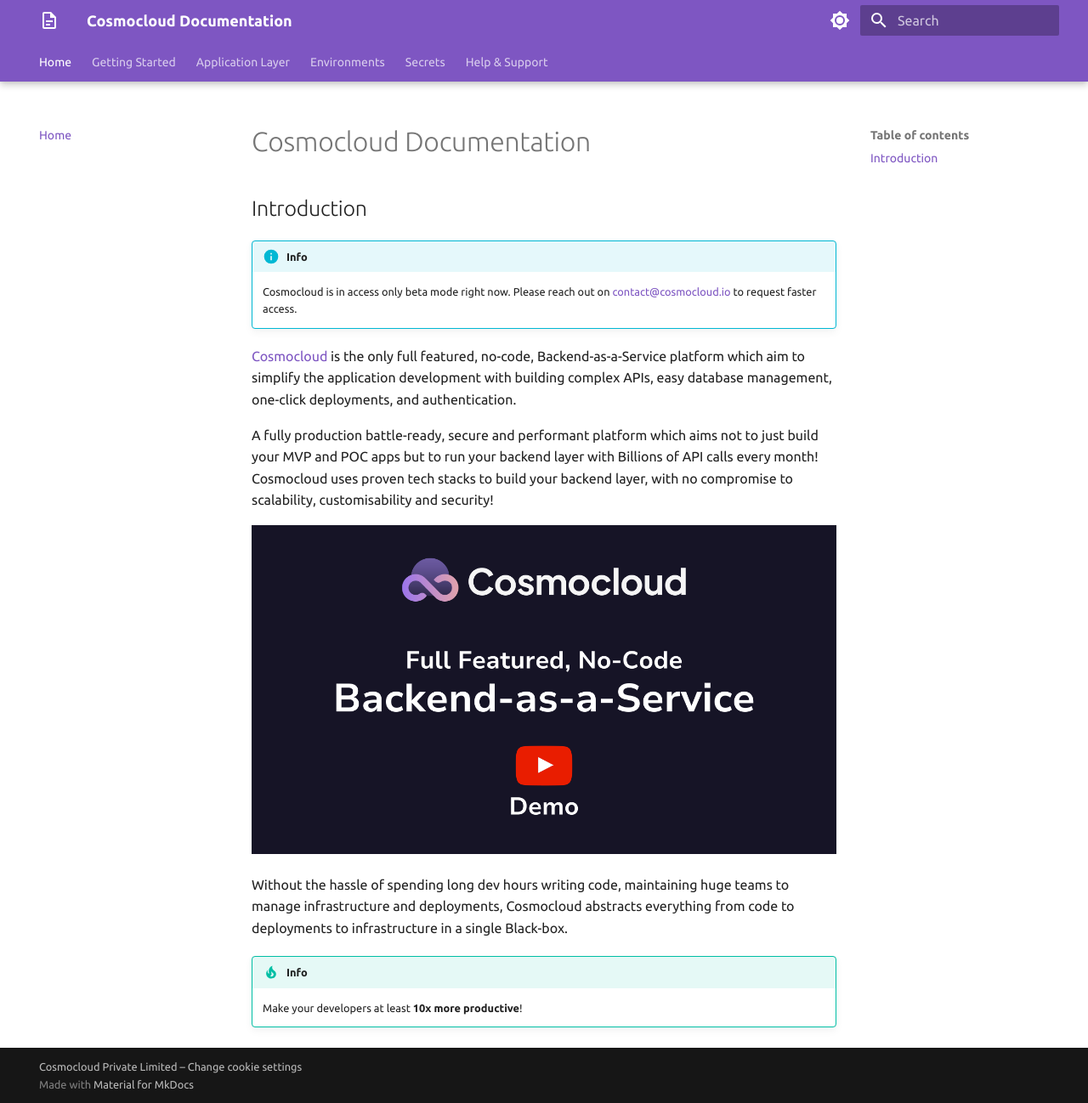
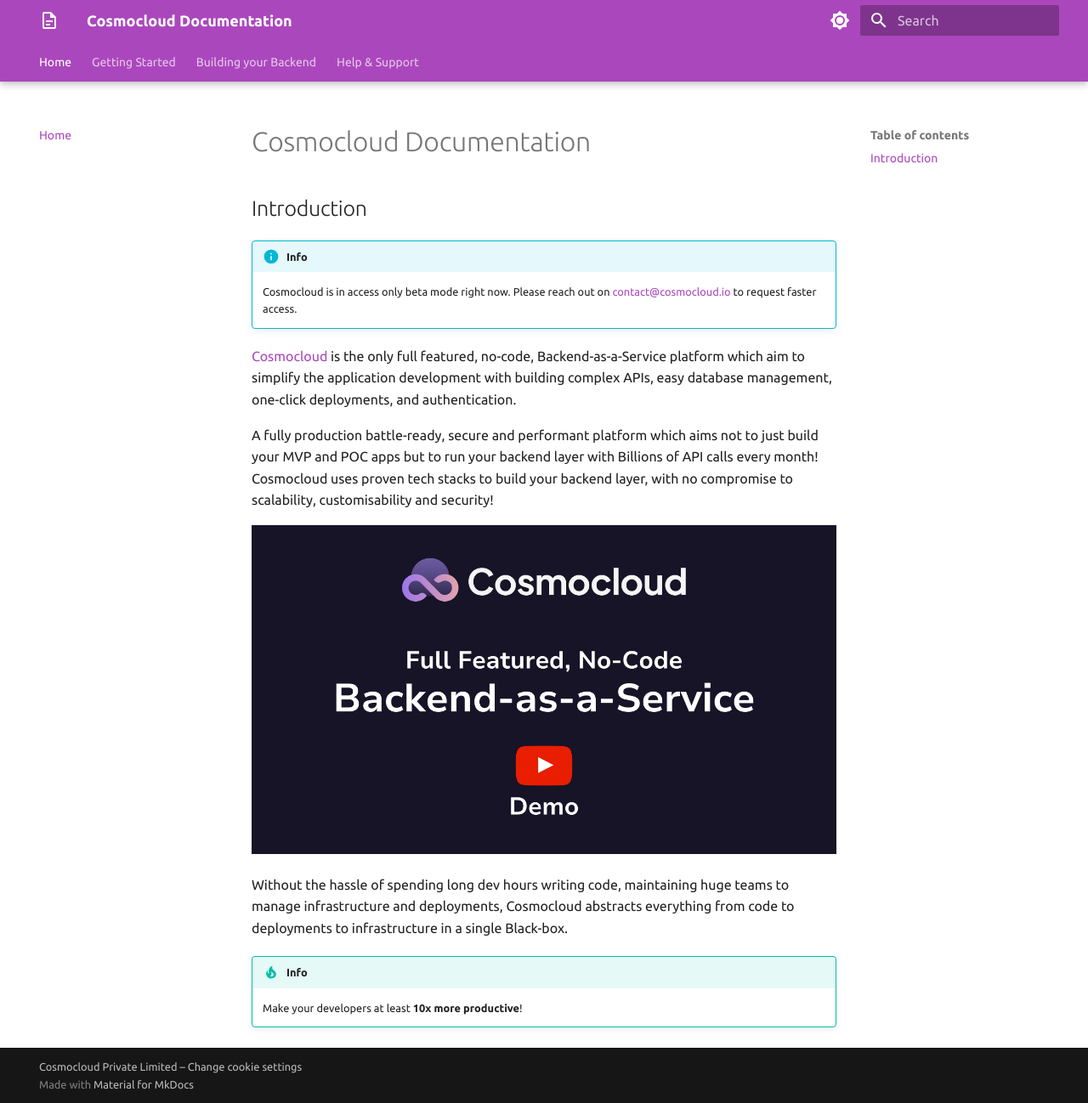
Before and after one commit to Cosmocloud/documentation, an MkDocs documentation site: the page built from docs/index.md, in a window 1280 px wide and 1298 px high. Shown: the whole window at 85% size. Built offline with MkDocs 1.6.1 and Material for MkDocs 9.7.7, drawn with Linux system fonts in a browser that asks for light colours.

Commit message:
feat: updated theme

```diff
--- /dev/null
+++ b/docs/stylesheets/extra.css
@@ -0,0 +1,22 @@
+:root {
+  --body-bg-color: #161426;
+  --header-text-color: #ffffff;
+  --heading-color: #f5f5f5;
+  --header-bg-color: hsl(272, 76%, 53%);
+  --hover-link-color: hsl(272, 76%, 53%, 1);
+
+  /* mkdocs variables override */
+  --md-primary-fg-color: var(--header-bg-color);
+  --md-primary-fg-color--dark: rgb(96, 226, 45);
+  --md-primary-bg-color: var(--header-text-color);
+  --md-primary-bg-color--light: red;
+  --md-primary-bg-color--dark: rgb(96, 226, 45);
+
+  --md-accent-fg-color: var(--hover-link-color);
+}
+
+/* dark theme overrides */
+[data-md-color-scheme="slate"] {
+  --md-default-bg-color: var(--body-bg-color);
+  --md-default-fg-color--light: var(--heading-color);
+}
--- a/mkdocs.yml
+++ b/mkdocs.yml
@@ -20,7 +20,7 @@
     # Palette toggle for light mode
     - media: "(prefers-color-scheme: light)"
       scheme: default
-      primary: deep purple
+      primary: purple
       accent: purple
       toggle:
         icon: material/brightness-7
@@ -29,7 +29,7 @@
     # Palette toggle for dark mode
     - media: "(prefers-color-scheme: dark)"
       scheme: slate
-      primary: deep purple
+      primary: purple
       accent: purple
       toggle:
         icon: material/brightness-4
@@ -69,40 +69,41 @@
           - "getting-started/account-setup/index.md"
           - "Your First Project": "getting-started/account-setup/first-project.md"
           - "Database Setup": "getting-started/account-setup/database-setup.md"
-  - "Application Layer":
-      - "Building APIs":
-          - "Your First API": "application-layer/apis/first-api.md"
-          - "Create from scratch":
-              - "Creating a POST request": "application-layer/apis/create-post-api-from-scratch.md"
-              - "Creating a GET request": "application-layer/apis/create-get-api-from-scratch.md"
-          - "Writing Conditions": "application-layer/apis/conditions.md"
-          - "Writing Expressions": "application-layer/apis/expressions.md"
-      - "Models":
-          - "Model Types":
-              - "application-layer/models/index.md"
-              - "Database Collection Models": "application-layer/models/database-collections.md"
-              - "Request Body Models": "application-layer/models/request-bodies.md"
-              - "Query Param Models": "application-layer/models/query-params.md"
-          - "Defining Model Schema": "application-layer/models/defining-schema.md"
-      - "Adding Authentication": "application-layer/authentication.md"
-      - "Releases":
-          - "Introduction": "application-layer/releases/introduction.md"
-          - "How to deploy": "application-layer/releases/how-to-deploy.md"
+  - "Building your Backend":
+      - "Application Layer":
+          - "Building APIs":
+              - "Your First API": "application-layer/apis/first-api.md"
+              - "Create from scratch":
+                  - "Creating a POST request": "application-layer/apis/create-post-api-from-scratch.md"
+                  - "Creating a GET request": "application-layer/apis/create-get-api-from-scratch.md"
+              - "Writing Conditions": "application-layer/apis/conditions.md"
+              - "Writing Expressions": "application-layer/apis/expressions.md"
+          - "Models":
+              - "Model Types":
+                  - "application-layer/models/index.md"
+                  - "Database Collection Models": "application-layer/models/database-collections.md"
+                  - "Request Body Models": "application-layer/models/request-bodies.md"
+                  - "Query Param Models": "application-layer/models/query-params.md"
+              - "Defining Model Schema": "application-layer/models/defining-schema.md"
+          - "Adding Authentication": "application-layer/authentication.md"
+          - "Releases":
+              - "Introduction": "application-layer/releases/introduction.md"
+              - "How to deploy": "application-layer/releases/how-to-deploy.md"
+      - "Environments":
+          - "Introduction": "application-layer/environments/introduction.md"
+          - "Types of Environments": "application-layer/environments/types-of-env.md"
+          - "Creating Environments": "application-layer/environments/create-environment.md"
+          - "Updating Environments": "application-layer/environments/update-environment.md"
+          - "Deactivate/Reactivate Environments": "application-layer/environments/delete-environment.md"
+      - "Secrets":
+          - "Introduction": "application-layer/secrets/introduction.md"
+          - "Types of Secrets": "application-layer/secrets/types-of-secrets.md"
+          - "Creating Secrets": "application-layer/secrets/create-secrets.md"
+          - "Updating Secrets": "application-layer/secrets/update-secrets.md"
+          - "Deleting Secrets": "application-layer/secrets/delete-secrets.md"
       - "Full Text Search":
           - "application-layer/full-text-search/index.md"
           - "Implement full-text search in your application": "application-layer/full-text-search/fts-implementation.md"
           - "Creating a Search Index": "application-layer/full-text-search/create-search-index.md"
           - "Creating a Custom Analyzer": "application-layer/full-text-search/create-custom-analyzer.md"
-  - "Environments":
-      - "Introduction": "application-layer/environments/introduction.md"
-      - "Types of Environments": "application-layer/environments/types-of-env.md"
-      - "Creating Environments": "application-layer/environments/create-environment.md"
-      - "Updating Environments": "application-layer/environments/update-environment.md"
-      - "Deactivate/Reactivate Environments": "application-layer/environments/delete-environment.md"
-  - "Secrets":
-      - "Introduction": "application-layer/secrets/introduction.md"
-      - "Types of Secrets": "application-layer/secrets/types-of-secrets.md"
-      - "Creating Secrets": "application-layer/secrets/create-secrets.md"
-      - "Updating Secrets": "application-layer/secrets/update-secrets.md"
-      - "Deleting Secrets": "application-layer/secrets/delete-secrets.md"
   - "Help & Support": "https://github.com/CosmoCloud/Bugs-and-Feedback"
```
